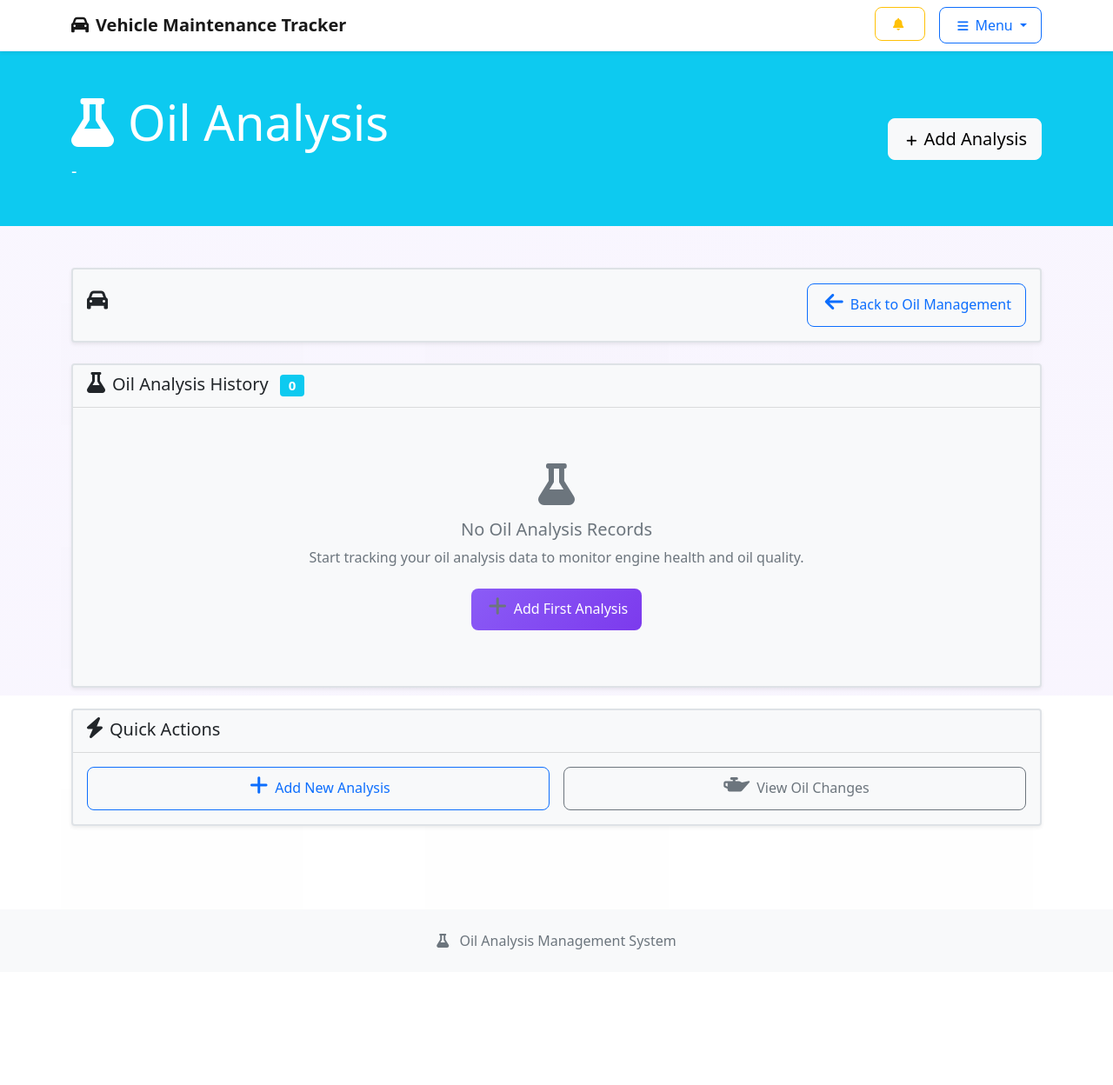
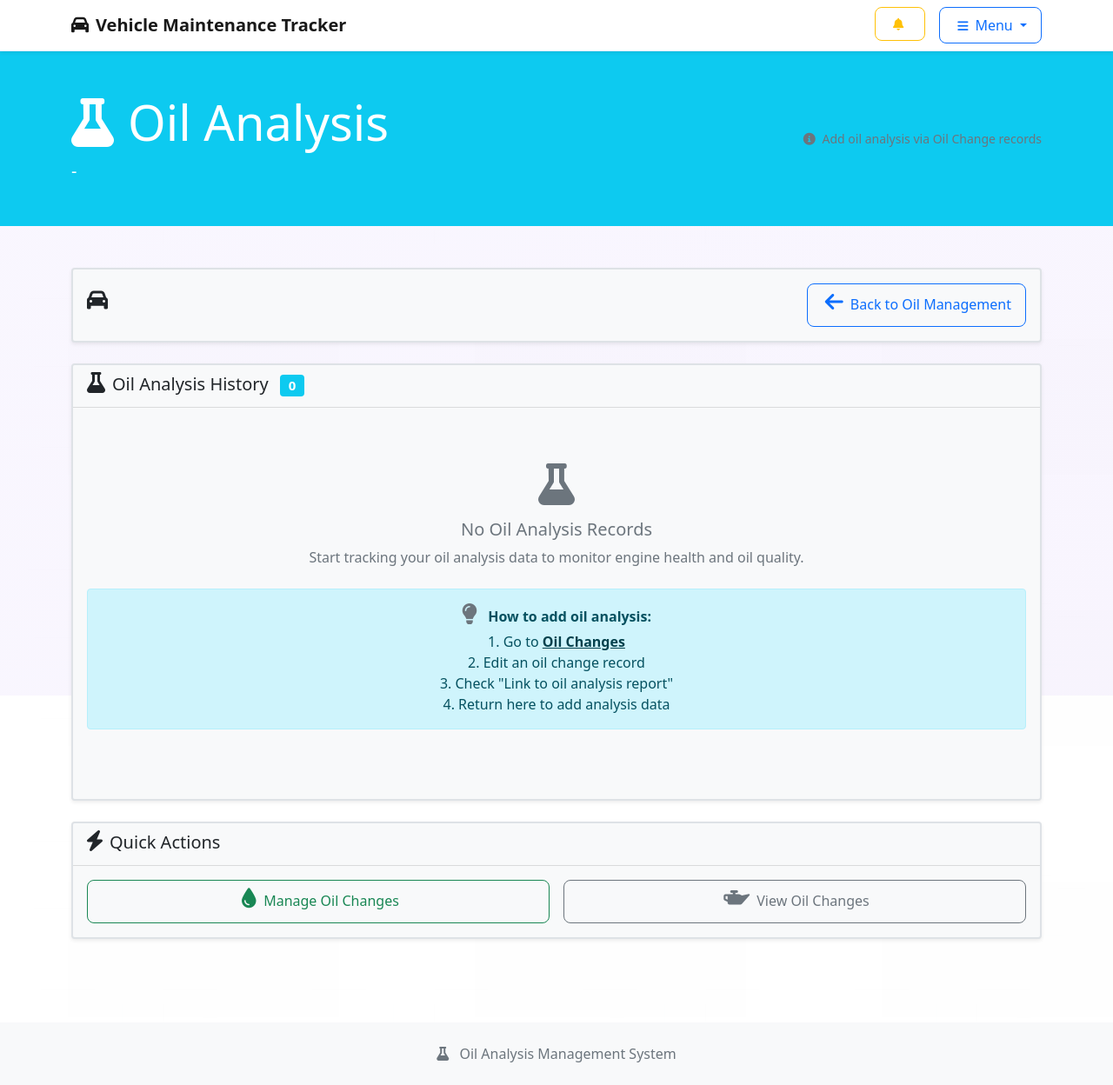
Before and after one commit to Kegs27/vehicle_maintenance_tracker, a FastAPI app: template templates/oil_analysis.html in a window 1280 px wide. Shown: the whole page at 87% size. Before the commit the page ends 1092 px from the top, so only its background shows below. Run offline with FastAPI, Linux system fonts and the light colour scheme; the template is opened without the code that fills it, so the values that code supplies are empty; some libraries are stand-ins or nearby versions.

Commit message:
Phase 1: Remove Add Analysis buttons and guide users to oil change workflow
- Removed all Add Analysis buttons from oil analysis page
- Added helpful instructions directing users to oil change workflow
- Replaced Add Analysis with Manage Oil Changes button
- Added step-by-step guidance for creating oil analysis via oil changes
- Forces users through proper oil change -> analysis workflow
- Eliminates confusion from multiple entry points

```diff
--- a/templates/oil_analysis.html
+++ b/templates/oil_analysis.html
@@ -28,9 +28,11 @@
                     <p class="lead mb-0">{{ vehicle.year }} {{ vehicle.make }} {{ vehicle.model }} - {{ vehicle.name }}</p>
                 </div>
                 <div class="col-md-4 text-end">
-                    <a href="/oil-analysis/new?vehicle_id={{ vehicle.id }}" class="btn btn-light btn-lg">
-                        <i class="fas fa-plus me-2"></i>Add Analysis
-                    </a>
+                    <!-- Add Analysis button removed - use oil change workflow instead -->
+                    <div class="text-muted small">
+                        <i class="fas fa-info-circle me-1"></i>
+                        Add oil analysis via Oil Change records
+                    </div>
                 </div>
             </div>
         </div>
@@ -163,9 +165,14 @@
                                     <i class="fas fa-flask mb-3" style="font-size: 3rem;"></i>
                                     <h5>No Oil Analysis Records</h5>
                                     <p class="mb-4">Start tracking your oil analysis data to monitor engine health and oil quality.</p>
-                                    <a href="/oil-analysis/new?vehicle_id={{ vehicle.id }}" class="btn btn-primary">
-                                        <i class="fas fa-plus me-2"></i>Add First Analysis
-                                    </a>
+                                    <div class="alert alert-info">
+                                        <i class="fas fa-lightbulb me-2"></i>
+                                        <strong>How to add oil analysis:</strong><br>
+                                        1. Go to <a href="/oil-changes" class="alert-link">Oil Changes</a><br>
+                                        2. Edit an oil change record<br>
+                                        3. Check "Link to oil analysis report"<br>
+                                        4. Return here to add analysis data
+                                    </div>
                                 </div>
                             {% endif %}
                         </div>
@@ -186,8 +193,8 @@
                             <div class="row g-3">
                                 <div class="col-md-6">
                                     <div class="d-grid">
-                                        <a href="/oil-analysis/new?vehicle_id={{ vehicle.id }}" class="btn btn-outline-primary">
-                                            <i class="fas fa-plus me-2"></i>Add New Analysis
+                                        <a href="/oil-changes" class="btn btn-outline-success">
+                                            <i class="fas fa-tint me-2"></i>Manage Oil Changes
                                         </a>
                                     </div>
                                 </div>
```
